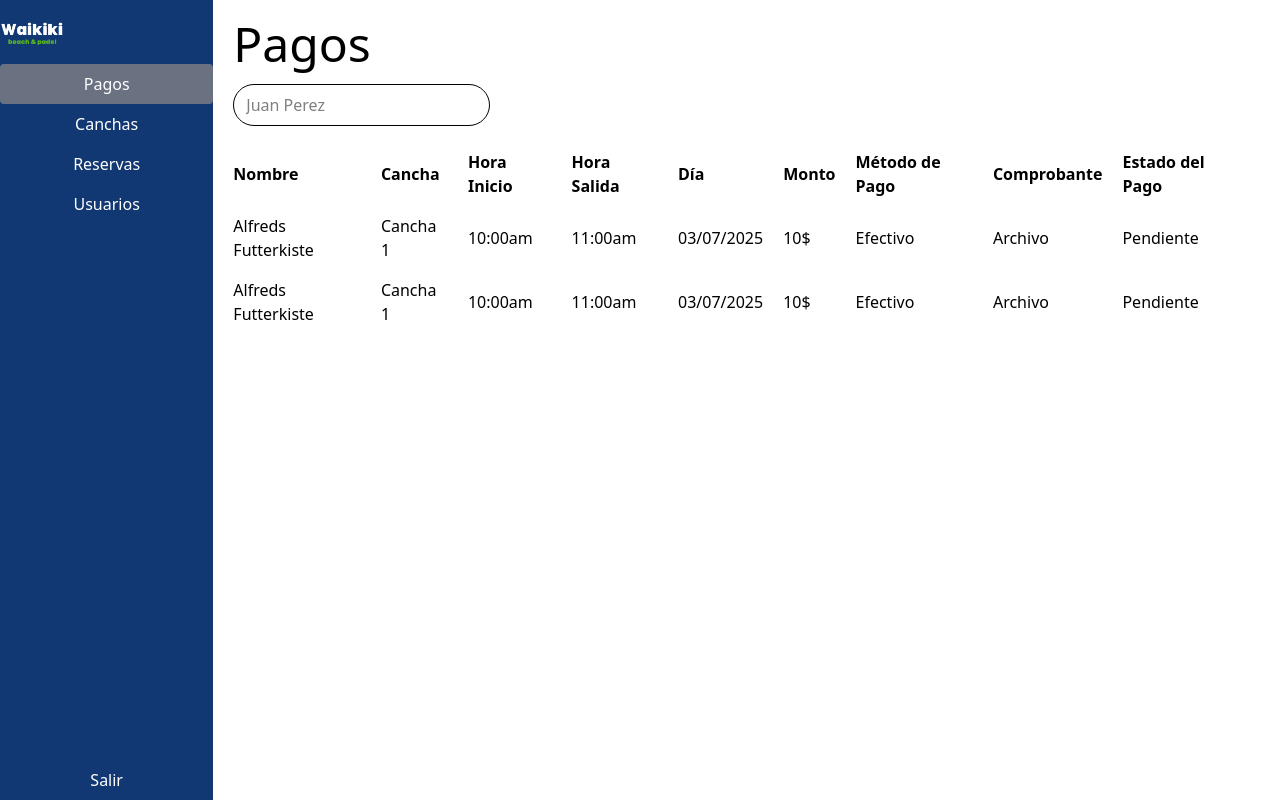
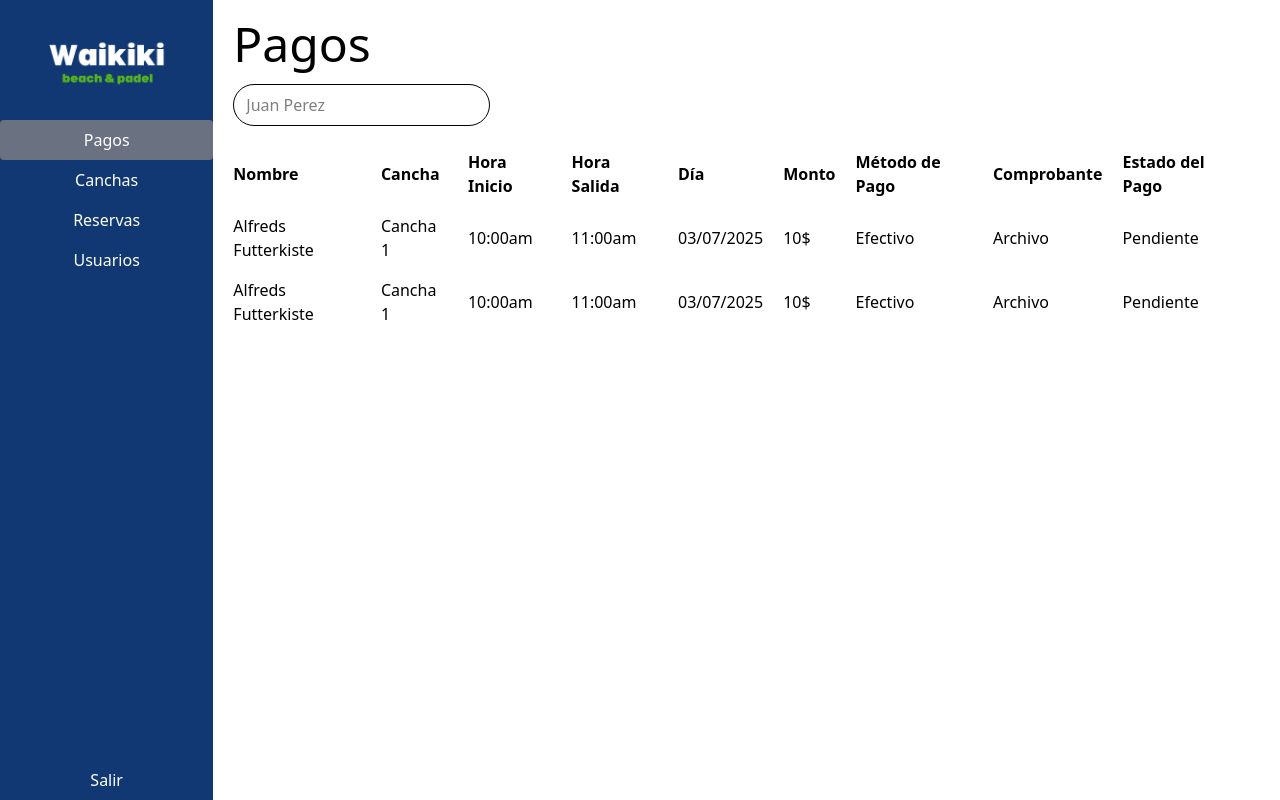
Before and after one commit to anzambrano21/waikikiPadel, a React (Vite) app: page / in a window 1280 px wide. Built offline with nearby package versions, Linux system fonts and the light colour scheme.

Commit message:
logo centrado en administrador

```diff
--- a/src/components/ui/Sidebar.jsx
+++ b/src/components/ui/Sidebar.jsx
@@ -12,9 +12,11 @@ const Sidebar = () => {
     return (
         <div className="h-full flex flex-col bg-[#113872]">
             {/* Logo */}
-            <Link to="/">
-                <img className="w-16 align-conter" src={logo} alt="logo" />
-            </Link>
+            <div className='flex justify-center'>
+                <Link to="/">
+                    <img className="w-30" src={logo} alt="logo" />
+                </Link>
+            </div>
 
             {/* Navegación */}
             <nav className="flex flex-col flex-grow">
```
